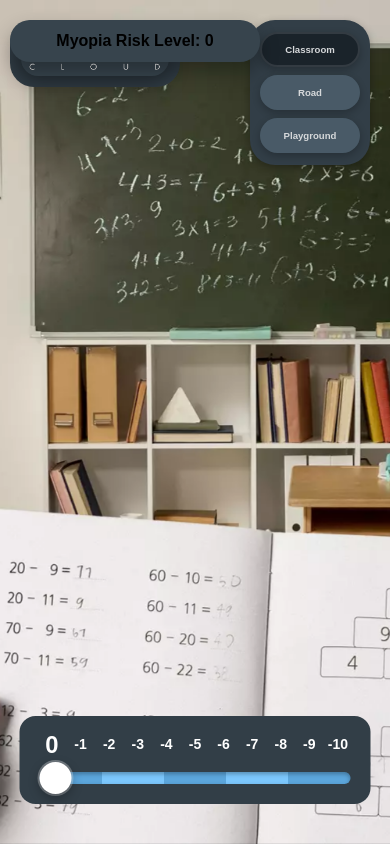
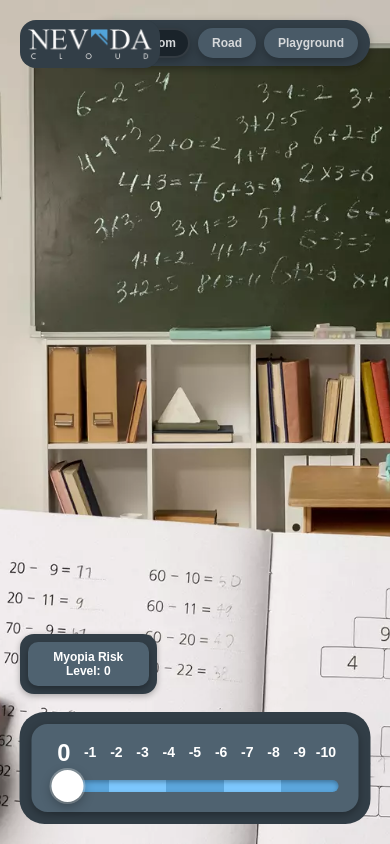
Before and after one commit to Sim0n-sk8/visionSimulator, a Next.js app in the folder index/: page / in a window 390 px wide. Built offline with nearby package versions, Linux system fonts and the light colour scheme.

Commit message:
mobile view is ... art. Leaves alot to the imagination

```diff
--- a/index/app/globals.css
+++ b/index/app/globals.css
@@ -36,31 +36,19 @@
 }
 
 
-.titleCon {
+.title {
   position: fixed;
   top: 20px;
   left: 30px;
   z-index: 110;
-  background: var(--color-surface-alt);
-  border-radius: 24px;
+  border-radius: 5px;
   width: 15%;
   padding: 11px 11px;
-  backdrop-filter: blur(8px);
+  backdrop-filter: blur(10px);
   box-sizing: border-box;
 }
 
-.title {
 
-  position: relative;
-  font-size: 2rem;
-  font-weight: 700;
-  background: var(--color-surface-alt-2);
-  padding: 12px 20px;
-  border-radius: 20px;
-  width: 100%;
-  box-shadow: 0 10px 20px var(--color-shadow);
-  box-sizing: border-box;
-}
 
 .titleImg {
   width: 100%;
@@ -79,16 +67,16 @@
   gap: 12px;
   background-color: var(--color-surface-alt);
   padding: 12px;
-  border-radius: 50px;
+  border-radius: 25px;
   box-shadow: 0 3px 8px var(--color-shadow);
   transition: transform 0.1s ease-in-out;
 }
 
-/* Button base style */
+
 button {
   background: var(--color-button);
   border: 2px solid transparent;
-  border-radius: 20px;
+  border-radius: 15px;
   color: var(--color-text);
   cursor: pointer;
   font-family: Arial, Helvetica, sans-serif;
@@ -101,14 +89,14 @@ button {
   opacity: 0.8;
 }
 
-/* Hover effect: turns darker */
+
 button:hover {
   background: var(--color-button-hover);
   transform: scale(1.10);
   box-shadow: 0 6px 12px var(--color-shadow-heavy);
 }
 
-/* Active or selected state */
+
 button:active,
 button.active {
   background: var(--color-button-hover);
@@ -118,12 +106,12 @@ button.active {
 }
 
 
-/* Active or clicked effect: shrink a bit more */
+
 .buttonGroup:active {
   transform: scale(0.98);
 }
 
-/* Optional: body background */
+
 body {
   background-color: var(--color-bg);
 }
@@ -133,9 +121,9 @@ body {
   position: relative;
   font-size: 1rem;
   font-weight: 700;
-  background: var(--color-surface-alt-2);
+  background: var(--color-button);
   padding: 12px 20px;
-  border-radius: 20px;
+  border-radius: 10px;
   width: 250px;
   box-shadow: 0 10px 20px var(--color-shadow);
   box-sizing: border-box;
@@ -143,21 +131,50 @@ body {
   align-items: center;
   justify-content: center;
   display: flex;
+  color: white;
+}
+
+.riskContainer{
+ position: fixed;
+  bottom: 150px;
+  right: 150px;
+  z-index: 100;
+  display: flex;
+  gap: 12px;
+  background-color: var(--color-surface-alt);
+  padding: 12px;
+  border-radius: 15px;
+  box-shadow: 0 3px 8px var(--color-shadow);
 
 }
 
-/* Desktop Styles */
-.sliderContainer {
+
+.slideCon {
   position: fixed;
   bottom: 20px;
   right: 30px;
-  width: 400px;
-  z-index: 10;
-  background: var(--color-surface-alt);
-  border-radius: 20px;
-  padding: 30px;
+  z-index: 100;
+  display: flex;
+  flex-direction: column; /* stack vertically */
+  align-items: center;
+  background-color: var(--color-surface-alt);
+  padding: 12px;
+  border-radius: 25px;
 
 }
+
+.sliderContainer {
+  position: relative;
+  width: 400px;
+  background: var(--color-button);
+  border-radius: 20px;
+  padding: 25px;
+  display: flex;
+  flex-direction: column;
+  box-shadow: 0 3px 8px var(--color-shadow);
+  flex-shrink: 0;
+}
+
 
 
 .sliderNumbers {
@@ -227,7 +244,7 @@ body {
   cursor: pointer;
   box-shadow: 0 4px 12px var(--color-shadow), 0 0 0 2px rgba(255, 255, 255, 0.3);
   transition: all 0.2s ease;
-  margin-top: -10px; /* Centers the thumb vertically */
+  margin-top: -10px;
 }
 
 .slider::-webkit-slider-thumb:hover {
@@ -244,7 +261,7 @@ body {
   border: none;
   box-shadow: 0 4px 12px var(--color-shadow), 0 0 0 2px rgba(255, 255, 255, 0.3);
   transition: all 0.2s ease;
-  margin-top: -10px; /* Centers the thumb vertically */
+  margin-top: -10px;
 }
 
 .slider::-moz-range-thumb:hover {
@@ -252,127 +269,85 @@ body {
   box-shadow: 0 6px 20px var(--color-shadow-heavy), 0 0 0 3px rgba(255, 255, 255, 0.4);
 }
 
-/* 900px to 700px — Fully Centered Layout */
-@media only screen and (max-width: 900px) and (min-width: 701px) {
+
+@media (max-width: 900px) {
   body {
-    display: flex;
-    align-items: center;
-    flex-direction: column;
-    height: 100vh;
+    padding: 0;
     margin: 0;
-    padding: 0;
-    position: relative;
+    overflow-x: hidden;
+    display: block;
   }
 
   .title {
-    position: relative;
-    top: 50;
-    left: 0;
-    transform: none;
-    z-index: 100;
-    font-size: 1rem;
-    font-weight: 500;
-    color: var(--color-text);
-    background: var(--color-bg);
-    padding: 12px 20px;
-    border-radius: 12px;
-    backdrop-filter: blur(8px);
-    opacity: 0.9;
-    margin-bottom: 20px;
+    position: fixed;
+    top: 20px;
+    left: 20px;
+    width: 140px;
+    padding: 8px;
+    z-index: 110;
+    background: var(--color-surface-alt);
+    border-radius: 16px;
+    font-size: 0.9rem;
   }
 
   .buttonGroup {
-    position: relative;
-    top: 50;
-    left: 0;
-    transform: none;
-    z-index: 100;
-    display: flex;
-    gap: 12px;
-    justify-content: center;
-    align-items: center;
-  }
-}
-
-/* Under 700px — Top Left Layout, Reduced Button Padding */
-@media only screen and (max-width: 700px) {
-  body {
-    display: flex;
-    flex-direction: column;
-    align-items: flex-start;
-    justify-content: flex-start;
-    height: 100vh;
-    padding: 20px 10px;
-    margin: 0;
-    box-sizing: border-box;
-
+    position: fixed;
+    top: 20px;
+    right: 20px;
+    flex-direction: row; /* KEEP in a row */
+    gap: 8px;
+    padding: 8px 12px;
+    width: auto;
+    border-radius: 25px;
+    background-color: var(--color-surface-alt);
   }
 
-  .titleCon {
-  position: fixed;
-  top: 20px;
-  left: 10px;
-  z-index: 110;
-  background: var(--color-surface-alt);
-  border-radius: 24px;
-  width: 170px;
-  padding: 11px 11px;
-  backdrop-filter: blur(8px);
-  box-sizing: border-box;
-}
-
-  .title {
-    position: relative;
-    top: 0;
-    left: 0;
-    border-radius: 17px;
-    padding: 5px;
-
+  .buttonGroup button {
+    font-size: 0.75rem;
+    padding: 6px 12px;
+    width: auto;
   }
 
-  .titleImg {
-    width: 100%;
-    height: auto;
-  }
-
-  .buttonGroup {
-    position: absolute;
-    top: 10;
-    left: 250px;
-    transform: none;
-    z-index: 100;
-    display: flex;
-    flex-direction: column;
-    gap: 8px;
-    width: 120px;
-    border-radius: 25px;
-    display: flex;
-    align-items: center;
-
-  }
-
-  button {
-    font-size: 0.60rem;
-    width: 100px;
-
-  }
-
-  /* ==== SLIDER CONTAINER ==== */
-  .sliderContainer {
+  .slideCon {
     position: fixed;
     bottom: 20px;
     left: 50%;
     transform: translateX(-50%);
+    z-index: 100;
+    display: flex;
+    flex-direction: column;
+    align-items: center;
+    gap: 15px;
     width: 90%;
     max-width: 400px;
-    padding: 20px;
-    background: var(--color-surface-alt);
-    border-radius: 16px;
-    display: flex;
-    flex-direction: column;
-    z-index: 10;
-    margin-bottom: 20px;
   }
 
+  .sliderContainer {
+    width: 100%;
+    padding: 20px;
+    border-radius: 16px;
+    background: var(--color-button);
+    box-shadow: 0 3px 8px var(--color-shadow);
+  }
+
+.riskContainer {
+  width: 35%;
+  padding: 8px;
+  border-radius: 14px;
+  background: var(--color-surface-alt);
+  box-shadow: 0 2px 6px var(--color-shadow);
+  position: absolute;
+  left: 20px;
+}
+
+.risk {
+  width: auto;
+  max-width: 300px;
+  padding: 8px 12px;
+  font-size: 0.75rem;
+  border-radius: 10px;
+  text-align: center;
+  box-shadow: 0 3px 6px var(--color-shadow);
+}
 
 }
--- a/index/app/page.tsx
+++ b/index/app/page.tsx
@@ -47,11 +47,11 @@ const imagePrefix: Record<SceneKey, string> = {
 
   return (
     <div>
-      <div className="titleCon">
+
         <h1 className="title">
           <img src="/assets/logo.png" className="titleImg" alt="Logo" />
         </h1>
-        </div>
+
 
       <div className="buttonGroup">
         <button
@@ -74,13 +74,14 @@ const imagePrefix: Record<SceneKey, string> = {
         </button>
       </div>
 
-      <div >
+      <div className= "riskContainer">
        <p className="risk">
           Myopia Risk Level: {sliderValue !== 0 ? -Math.abs(sliderValue) : 0}
       </p>
       </div>
 
-      <div className="sliderContainer">
+      <div className="slideCon">
+        <div className="sliderContainer">
         <div className="sliderNumbers">
           {sliderRange.map((num) => (
             <span
@@ -100,6 +101,9 @@ const imagePrefix: Record<SceneKey, string> = {
           value={sliderValue}
           onChange={(e) => setSliderValue(parseInt(e.target.value))}
         />
+
+      </div>
+
       </div>
 
     {(['s', 'r', 'p'] as SceneKey[]).map((sceneKey) => (
@@ -116,6 +120,7 @@ const imagePrefix: Record<SceneKey, string> = {
           />
         ))}
       </div>
+
     ))}
 
     </div>
```
